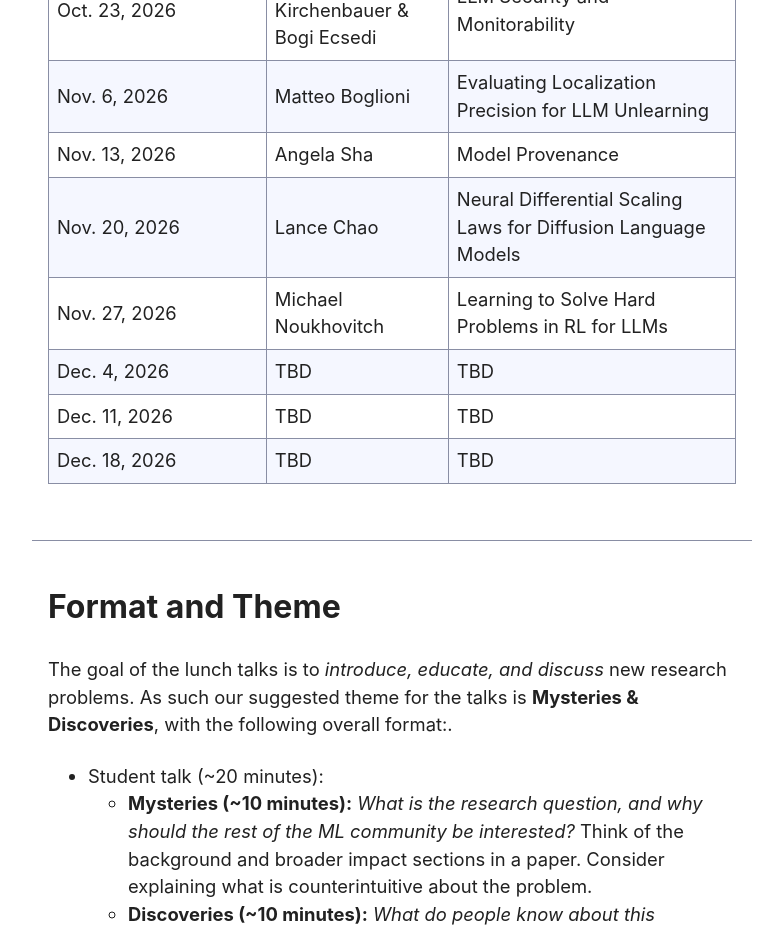
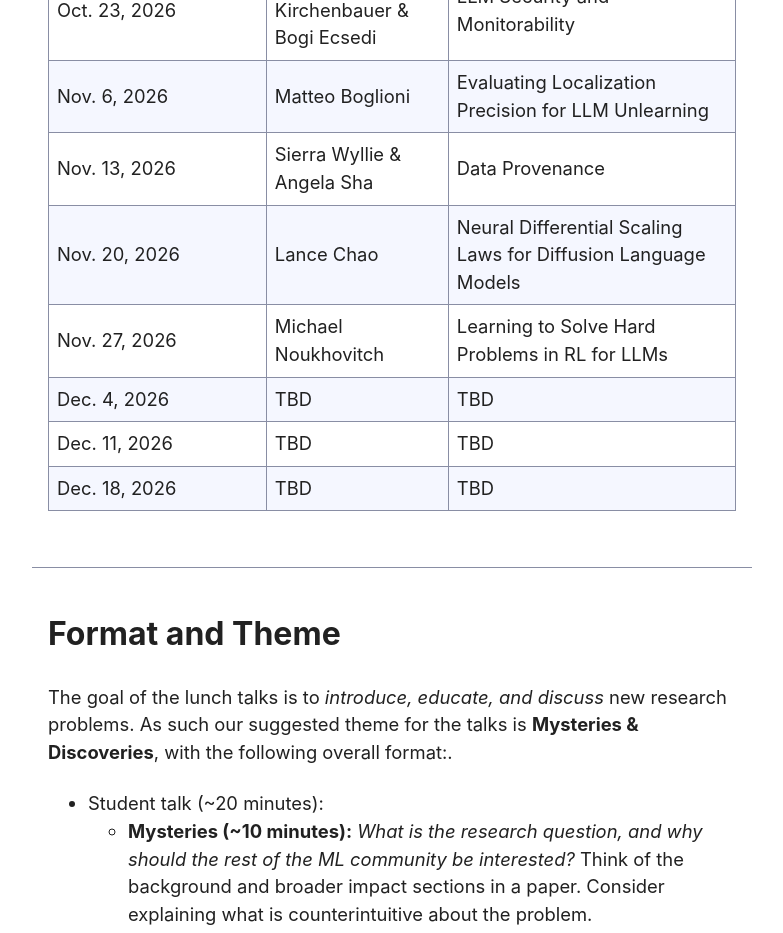
Before and after one commit to ml-lunch-vector/ml-lunch-vector.github.io, a plain HTML site: page index.html in a window 1280 px wide. Shown: the part 1440-2373 px from the top of the page, without its empty margins (248-1031 px from the left). Drawn offline with Linux system fonts and the light colour scheme.

Commit message:
Update index.html

```diff
--- a/index.html
+++ b/index.html
@@ -48,7 +48,7 @@
         <tr><td>Oct. 16, 2026</td><td>Matthias Tangemann</td><td>Comparing Computer Vision to Human Vision</td></tr>
         <tr><td>Oct. 23, 2026</td><td>John Kirchenbauer & Bogi Ecsedi</td><td>LLM Security and Monitorability</td></tr>
         <tr><td>Nov. 6, 2026</td><td>Matteo Boglioni</td><td>Evaluating Localization Precision for LLM Unlearning</td></tr>
-        <tr><td>Nov. 13, 2026</td><td>Angela Sha</td><td>Model Provenance</td></tr>
+        <tr><td>Nov. 13, 2026</td><td>Sierra Wyllie & Angela Sha</td><td>Data Provenance</td></tr>
         <tr><td>Nov. 20, 2026</td><td>Lance Chao</td><td>Neural Differential Scaling Laws for Diffusion Language Models</td></tr>
         <tr><td>Nov. 27, 2026</td><td>Michael Noukhovitch</td><td>Learning to Solve Hard Problems in RL for LLMs</td></tr>
         <tr><td>Dec. 4, 2026</td><td>TBD</td><td>TBD</td></tr>
```
